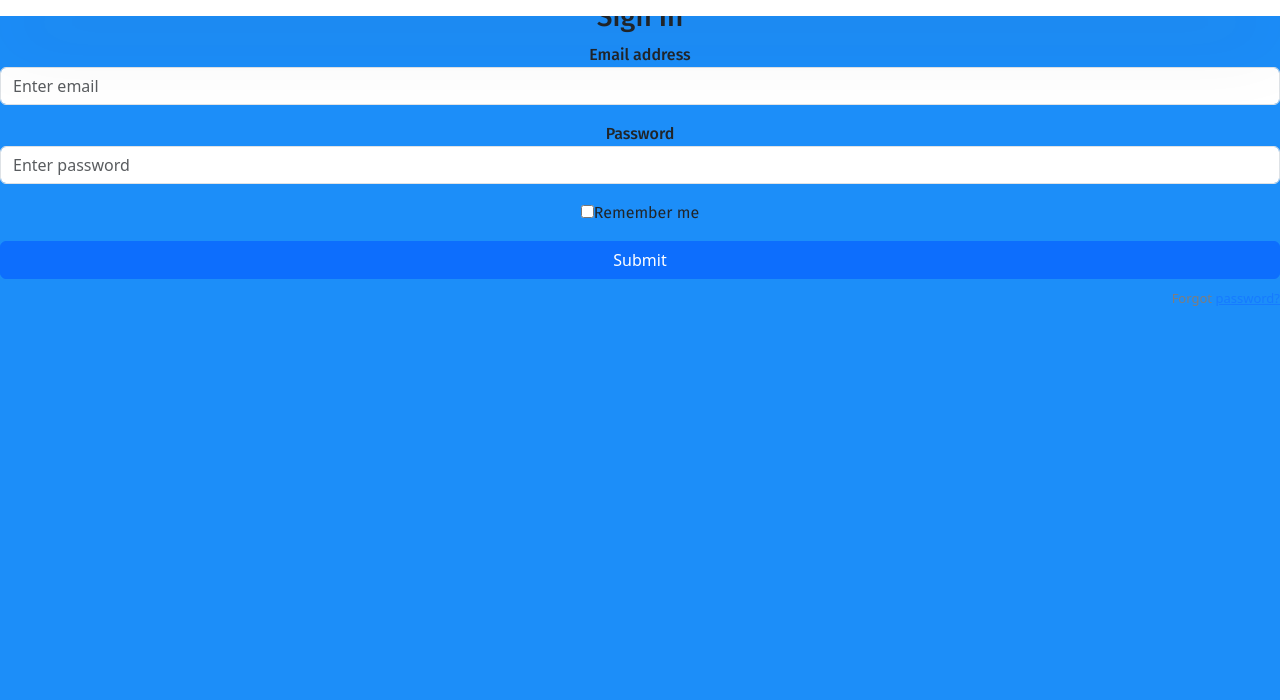
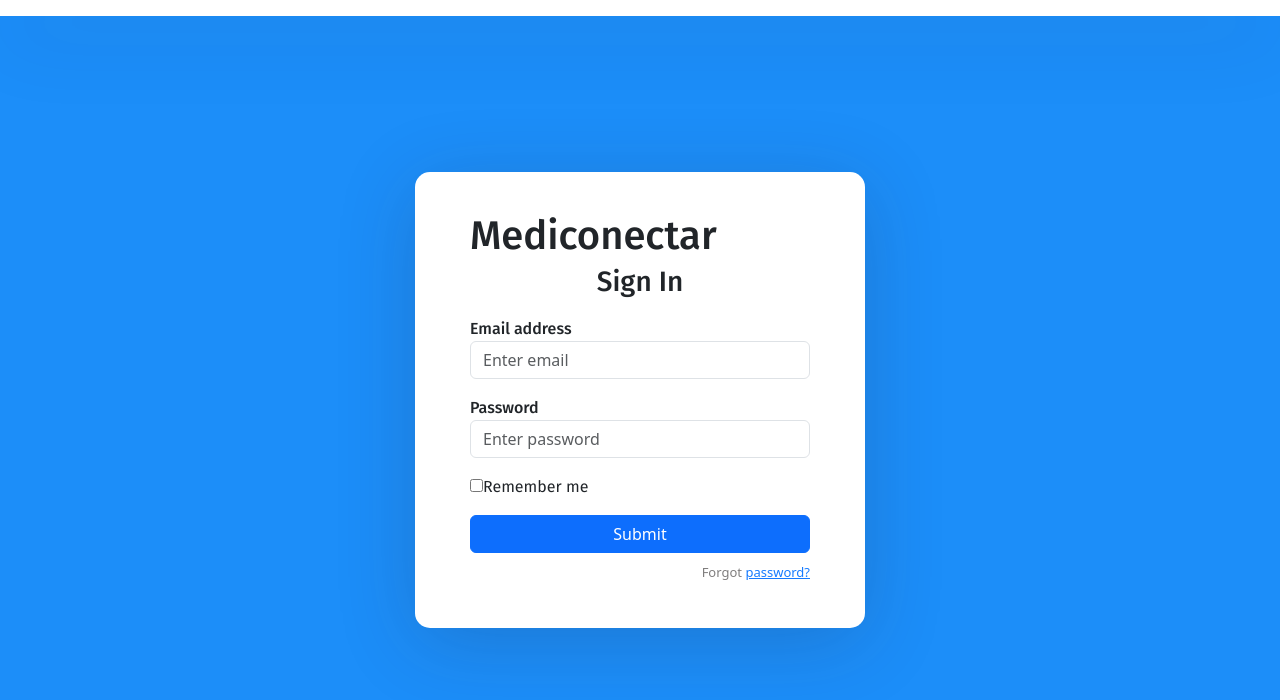
Before and after one commit to sebasmoreno7/mediConectar, a React (Create React App) app in the folder mediconectar/: page / in a window 1280 px wide. Shown: the top 700 px of the page. Built offline with nearby package versions, Linux system fonts and the light colour scheme.

Commit message:
perfil medico

```diff
--- a/mediconectar/src/App.js
+++ b/mediconectar/src/App.js
@@ -7,6 +7,15 @@ import Login from './components/login.component'
 import SignUp from './components/signup.component'
 import DoctorProfile from './components/doctor.component';
 
+function AuthLayout({ children }) {
+  return (
+    <div className="auth-wrapper">
+      <div className="auth-inner">
+        {children}
+      </div>
+    </div>
+  );
+}
 function App() {
   return (
     <Router>
@@ -16,21 +25,19 @@ function App() {
         </nav>
 
         <Routes>
-          {/* Rutas de autenticación */}
-          <Route path="/sign-in" element={<Login />} />
-          <Route path="/sign-up" element={<SignUp />} />
+          {/* Rutas de autenticación con la estructura específica */}
+          <Route path="/sign-in" element={<AuthLayout><Login /></AuthLayout>} />
+          <Route path="/sign-up" element={<AuthLayout><SignUp /></AuthLayout>} />
 
-          {/* Ruta independiente para DoctorProfile */}
+          {/* Ruta independiente para DoctorProfile sin la estructura específica */}
           <Route path="/doctor" element={<DoctorProfile />} />
 
           {/* Ruta por defecto (puedes redirigir a /sign-in o mostrar un componente por defecto) */}
-          <Route path="/*" element={<Login />} />
+          <Route path="/*" element={<AuthLayout><Login /></AuthLayout>} />
         </Routes>
       </div>
     </Router>
-  )
+  );
 }
 
-
-
 export default App
--- a/mediconectar/src/components/login.component.js
+++ b/mediconectar/src/components/login.component.js
@@ -4,6 +4,7 @@ export default class Login extends Component {
   render() {
     return (
       <form>
+        <h1>Mediconectar</h1>
         <h3>Sign In</h3>
 
         <div className="mb-3">
```
